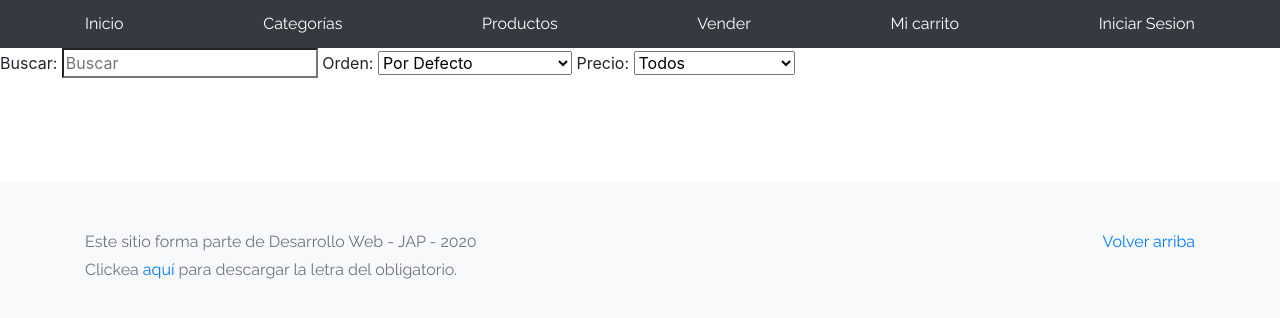
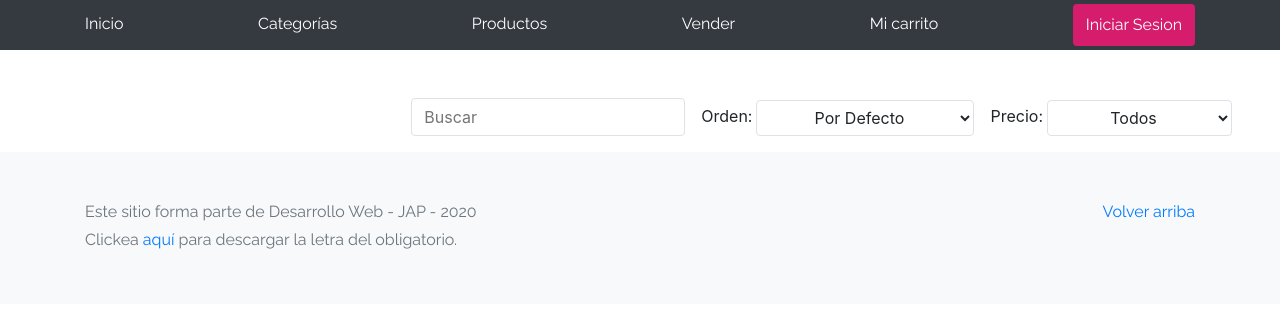
Before and after one commit to mduarte-sen/JaP_WorkspaceMDuarte, a plain HTML site: page products.html in a window 1280 px wide. Drawn offline with Linux system fonts and the light colour scheme; no server answers.

Commit message:
entrega 2 terminada

```diff
--- a/js/init.js
+++ b/js/init.js
@@ -62,17 +62,20 @@ function cerrarSesion(){
 
 
 if(localStorage.getItem('nombre') || sessionStorage.getItem('nombre')) {
-  document.querySelectorAll('.site-header div')[0].innerHTML += `<a class="py-2" id="profile-name" href="my-profile.html">Bienvenido, </a><button id="botonSesion" onclick="cerrarSesion()">Cerrar Sesion</button>`;
+  document.querySelectorAll('.site-header div')[0].innerHTML += `<div class="dropdown">
+  <button class="btn btn-secondary dropdown-toggle border-0 py-2" id="profile-name" data-toggle="dropdown" aria-haspopup="true" aria-expanded="false" style="background-color:rgb(214, 28, 108);">Bienvenido, </button>
+  <div class="dropdown-menu" aria-labelledby="dropdownMenuButton" >
+    <a class="dropdown-item" href="my-profile.html">Mi Perfil</a>
+    <button class="dropdown-item" id="botonSesion" onclick="cerrarSesion()">Cerrar Sesion</button>
+  </div>
+</div>`;
   if(localStorage.getItem('nombre')) {
     document.getElementById('profile-name').innerHTML += localStorage.getItem('nombre');
-  }
-  else {
+  } else {
     document.getElementById('profile-name').innerHTML += sessionStorage.getItem('nombre');
   }
-
-}
-else {
-  document.querySelectorAll('.site-header div')[0].innerHTML += `<a class="py-2" href="login.html">Iniciar Sesion</a>`;
+} else {
+  document.querySelectorAll('.site-header div')[0].innerHTML += `<a class="btn py-2" style="background-color: rgb(214, 28, 108);" href="login.html">Iniciar Sesion</a>`;
 };
 
 
--- a/js/products.js
+++ b/js/products.js
@@ -62,11 +62,11 @@ function appendProduct(){
     } else {
         for (let i = 0; i < orderedArray.length; i++) {
             let product = orderedArray[i];
-            htmlAppend += `<div class="d-flex flex-row"><div><h2><strong>` + product.name + `</strong></h2>
+            htmlAppend += `<hr><div class="d-flex flex-row"><div><h2><strong>` + product.name + `</strong></h2>
         <p>Descripcion: ` + product.description + `</p>
         <p>Precio: ` + product.cost + ` ` + product.currency + `</p>
         <p>Vendidos: ` + product.soldCount + `</p></div>
-        <div><img src="`+ product.imgSrc + `" class="pb-2 pl-3 pt-2"></div></div><hr>`
+        <div><img src="`+ product.imgSrc + `" class="pb-2 pl-3 pt-2"></div></div>`
             document.getElementById('product-container').innerHTML = htmlAppend;
         }
     }
--- a/products.html
+++ b/products.html
@@ -24,30 +24,29 @@
       </div>
     </nav>
 
-    <form action="">
-      <label for=""> Buscar:
-        <input type="search" onkeyup="searchItem(this.value)" placeholder="Buscar">
-      </label>
-      <label for="ordenProd"> Orden:
-        <select name="ordenProd" id="ordenProd" onchange="sortBy(this.value), appendProduct()">
+
+
+    <form class="d-flex justify-content-end align-items-end pr-5 pt-5" action="">
+      <label class="" for="barraBusqueda"></label>
+        <input class="btn border text-left" type="search" id="barraBusqueda" onkeyup="searchItem(this.value)" placeholder="Buscar">
+      <label class="pr-1 pl-3" for="ordenProd">Orden: </label>
+        <select class="btn border" name="ordenProd" id="ordenProd" onchange="sortBy(this.value), appendProduct()">
           <option value="porDefec">Por Defecto</option>
           <option value="relev">Relevancia</option>
           <option value="ascen">Precio: Menor a Mayor</option>
           <option value="desc">Precio: Mayor a Menor</option>
         </select>
-      </label>
-      <label for="">Precio:
-        <select name="ordenPrecio" id="ordenPrecio" onchange="filterPrice(this.value), appendProduct()">
+      <label class="pr-1 pl-3" for="ordenPrecio">Precio: </label>
+        <select class="btn border" name="ordenPrecio" id="ordenPrecio" onchange="filterPrice(this.value), appendProduct()">
           <option value="z">Todos</option>
           <option value="a">$10.000 - $12.500</option>
           <option value="b">$12.500 - $15.000</option>
           <option value="c">$15.000 - $17.500</option>
           <option value="d">$17.500 - $20.000</option>
         </select>
-      </label>
     </form>
 
-    <div class="container p-5" id="product-container">
+    <div class="container p-2" id="product-container">
     </div>
 
     <footer class="text-muted bg-light">
```
